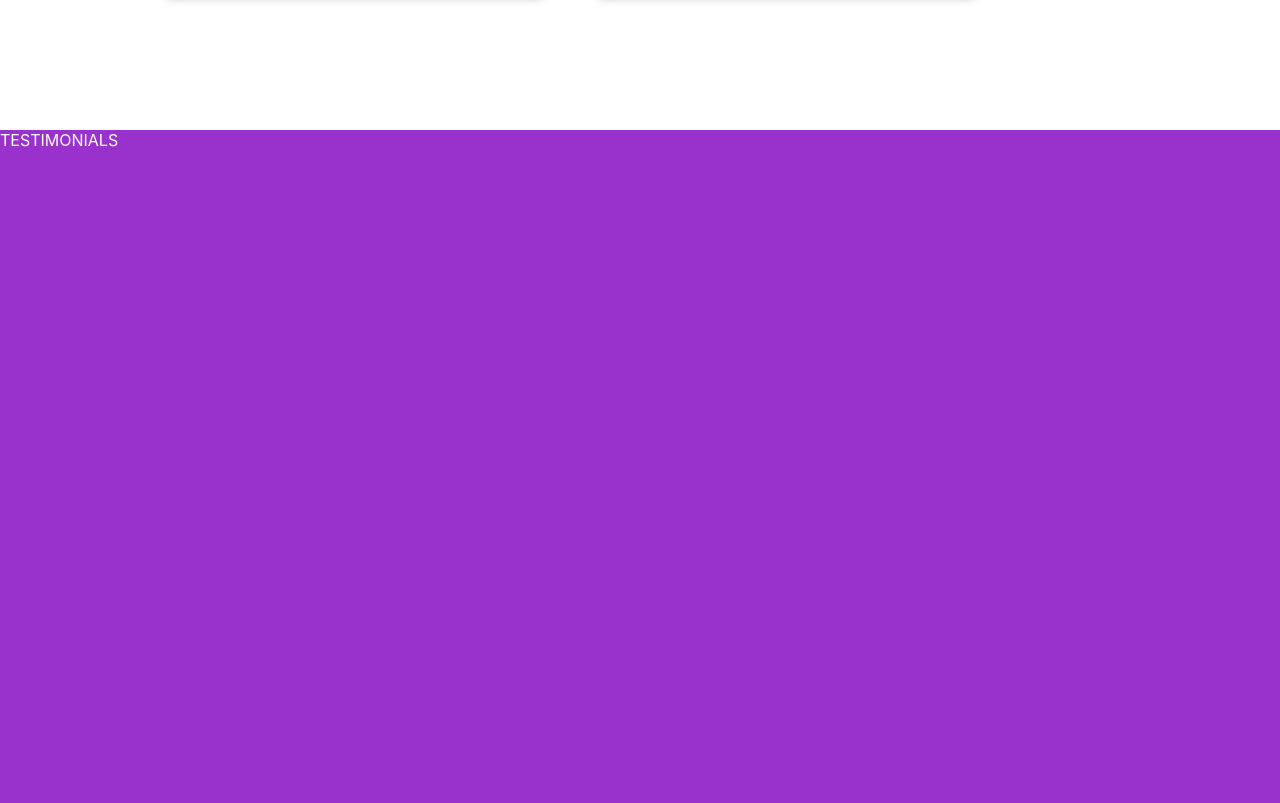
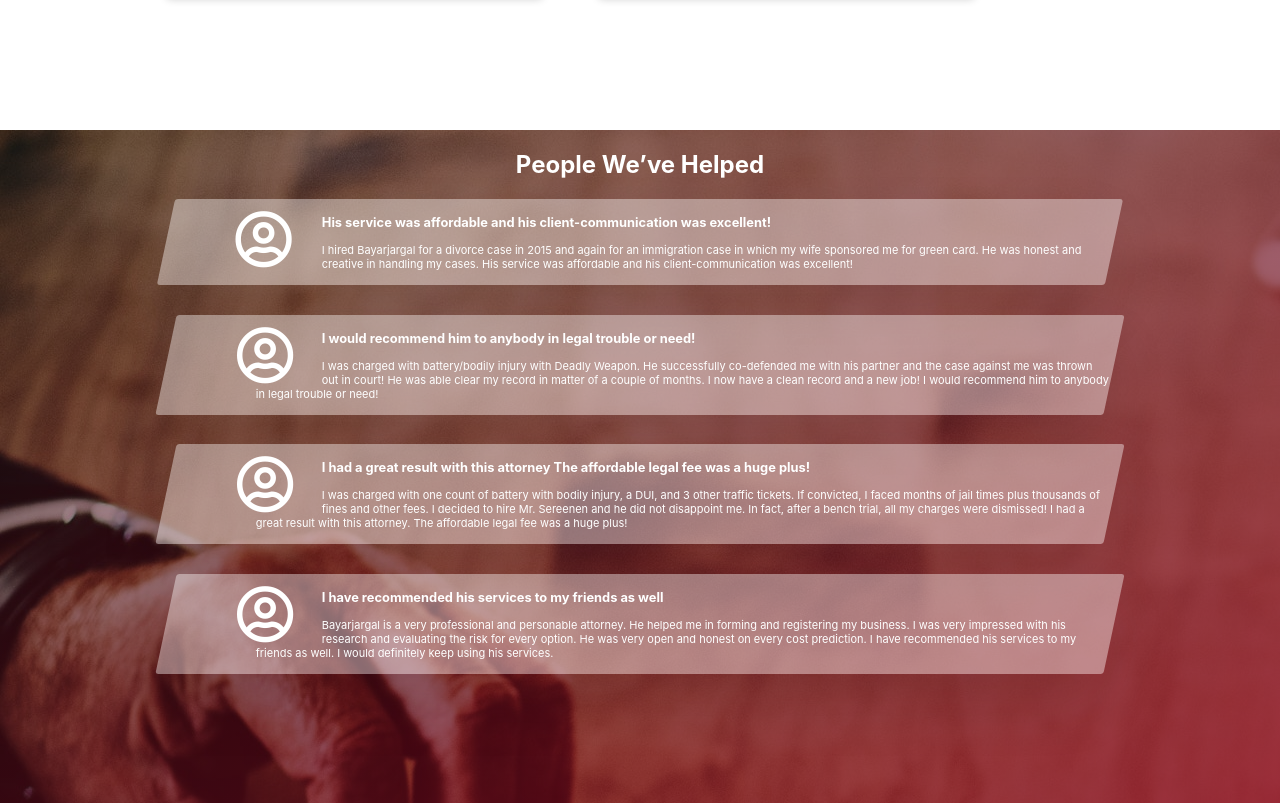
Before and after one commit to relram3/project, a React (Create React App) app: page / in a window 1280 px wide. Shown: the part 3140-3943 px from the top of the page. Built offline with nearby package versions, Linux system fonts and the light colour scheme.

Commit message:
Finished the testimonials section

```diff
--- a/public/index.html
+++ b/public/index.html
@@ -21,6 +21,7 @@
       Learn how to configure a non-root public URL by running `npm run build`.
     -->
   <link href="https://fonts.googleapis.com/css?family=Roboto" rel="stylesheet">
+  <link rel="stylesheet" href="https://use.fontawesome.com/releases/v5.5.0/css/all.css" integrity="sha384-B4dIYHKNBt8Bc12p+WXckhzcICo0wtJAoU8YZTY5qE0Id1GSseTk6S+L3BlXeVIU" crossorigin="anonymous">
   <title>React App</title>
 </head>
 
--- a/src/common/Testimonials.js
+++ b/src/common/Testimonials.js
@@ -2,7 +2,62 @@ import React, { Component } from "react";
 
 class Testimonials extends Component {
   render() {
-    return <div className="testimonials">TESTIMONIALS</div>;
+    return (
+      <section className="section-stories">
+      <div className="u-center-text u-margin-bottom-medium">
+          <h2 className="heading-secondary">
+          People We’ve Helped
+          </h2>
+      </div>
+
+      <div className="row story-row">
+          <div className="story">
+          <div className="story__shape">
+                <i class="far fa-user-circle icon-large"></i>
+              </div>
+              <div className="story__text">
+                  <h3 className="heading-tertiary u-margin-bottom-small">His service was affordable and his client-communication was excellent!</h3>
+                  <p>I hired Bayarjargal for a divorce case in 2015 and again for an immigration case in which my wife sponsored me for green card. He was honest and creative in handling my cases. His service was affordable and his client-communication was excellent!</p>
+              </div>
+          </div>
+      </div>
+      <div className="row story-row">
+          <div className="story">
+              <div className="story__shape">
+                <i class="far fa-user-circle icon-large"></i>
+              </div>
+              <div className="story__text">
+                  <h3 className="heading-tertiary u-margin-bottom-small">I would recommend him to anybody in legal trouble or need!</h3>
+                  <p>I was charged with battery/bodily injury with Deadly Weapon. He successfully co-defended me with his partner and the case against me was thrown out in court! He was able clear my record in matter of a couple of months. I now have a clean record and a new job! I would recommend him to anybody in legal trouble or need!</p>
+              </div>
+          </div>
+      </div>
+      <div className="row story-row">
+          <div className="story">
+          <div className="story__shape">
+                <i class="far fa-user-circle icon-large"></i>
+              </div>
+              <div className="story__text">
+                  <h3 className="heading-tertiary u-margin-bottom-small">I had a great result with this attorney The affordable legal fee was a huge plus!</h3>
+                  <p>I was charged with one count of battery with bodily injury, a DUI, and 3 other traffic tickets. If convicted, I faced months of jail times plus thousands of fines and other fees. I decided to hire Mr. Sereenen and he did not disappoint me. In fact, after a bench trial, all my charges were dismissed! I had a great result with this attorney. The affordable legal fee was a huge plus!</p>
+              </div>
+          </div>
+      </div>
+      <div className="row story-row">
+          <div className="story">
+          <div className="story__shape">
+                <i class="far fa-user-circle icon-large"></i>
+              </div>
+              <div className="story__text">
+                  <h3 className="heading-tertiary u-margin-bottom-small">I have recommended his services to my friends as well</h3>
+                  <p>Bayarjargal is a very professional and personable attorney. He helped me in forming and registering my business. I was very impressed with his research and evaluating the risk for every option. He was very open and honest on every cost prediction. I have recommended his services to my friends as well. I would definitely keep using his services.</p>
+              </div>
+          </div>
+      </div>
+  </section>
+
+
+    )
   }
 }
 
--- a/src/styles/testimonials.css
+++ b/src/styles/testimonials.css
@@ -1,4 +1,81 @@
-.testimonials {
-  background-color: darkorchid;
+.section-stories {
+  background-image: linear-gradient(
+      to right bottom,
+      rgba(0, 0, 0, 0.4),
+      rgba(140, 0, 26, 0.8)
+    ),
+    url(../imgs/adults-agreement-application-1059109.jpg);
+}
+.story {
+  width: 75%;
+  margin: 0 auto;
+  box-shadow: 0 30px 60px rgba(0, 0, 0, 0.1);
+  background-color: rgba(255, 255, 255, 0.4);
+  border-radius: 3px;
+  padding: 3px;
+  padding-left: 90px;
+  font-size: 11px;
+  transform: skewX(-12deg);
   color: white;
 }
+  .story__shape {
+    width: 50px;
+    height: 50px;
+    float: left;
+    transform: translateX(-30px) skewX(12deg);
+    position: relative;
+    border-radius: 50%;
+    padding: 8px;
+  }
+
+  .story__img {
+    height: 100%;
+    transform: translateX(-40px) scale(1.4);
+    backface-visibility: hidden;
+    transition: all 0.5s;
+  }
+
+  .story__text {
+    transform: skewX(12deg);
+  }
+
+  .story__caption {
+    position: absolute;
+    top: 50%;
+    left: 50%;
+    transform: translate(-50%, 20%);
+    color: white;
+    text-transform: uppercase;
+    font-size: 17px;
+    text-align: center;
+    opacity: 0;
+    transition: all 0.5s;
+    backface-visibility: hidden;
+  }
+
+  .story:hover .story__caption {
+    opacity: 1;
+    transform: translate(-50%, -50%);
+  }
+
+  .story:hover .story__img {
+    transform: translateX(-40px) scale(1);
+    filter: blur(3px) brightness(80%);
+  }
+
+  .row {
+    max-width: 1140px;
+    margin: 0 auto;
+  }
+
+    .row:not(:last-child) {
+      margin-bottom: 30px;
+    }
+.far {
+  font-size: 58px;
+}
+
+.heading-secondary {
+  text-align: center;
+  color: white;
+}
```
